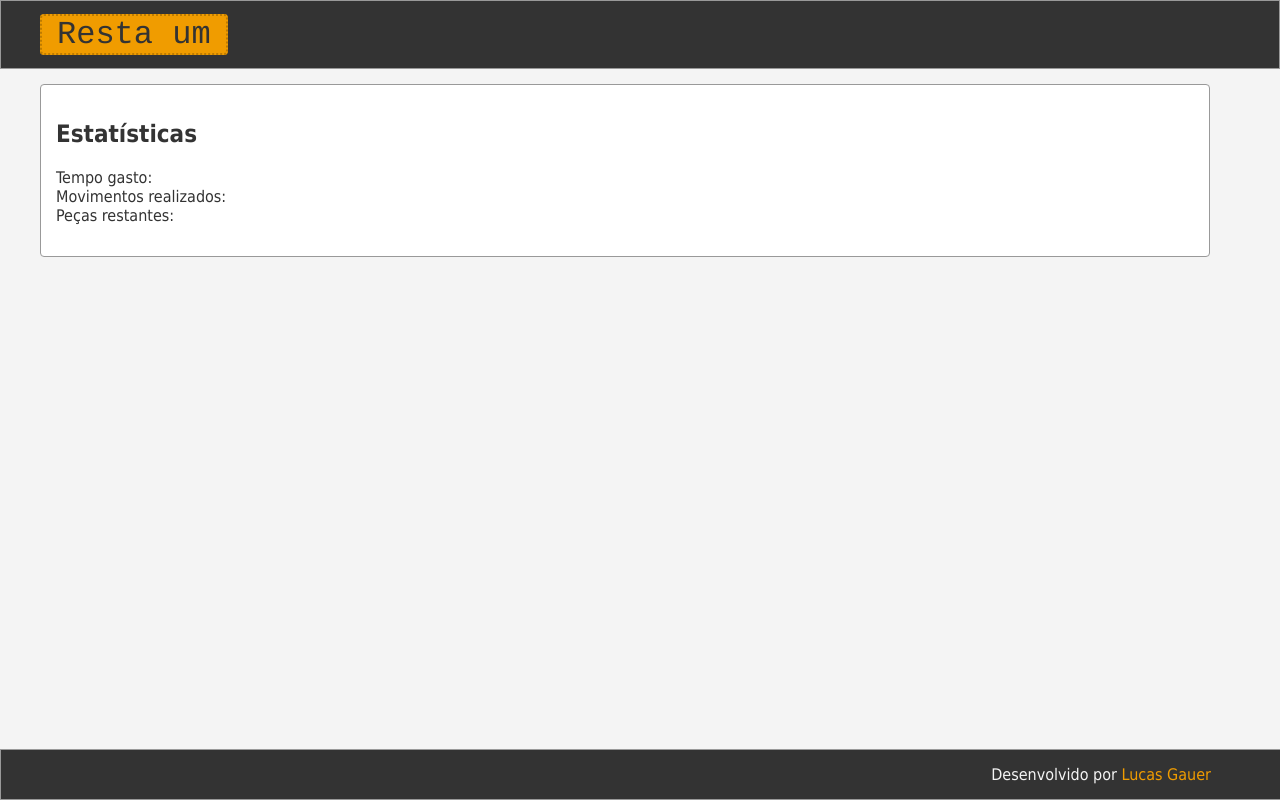
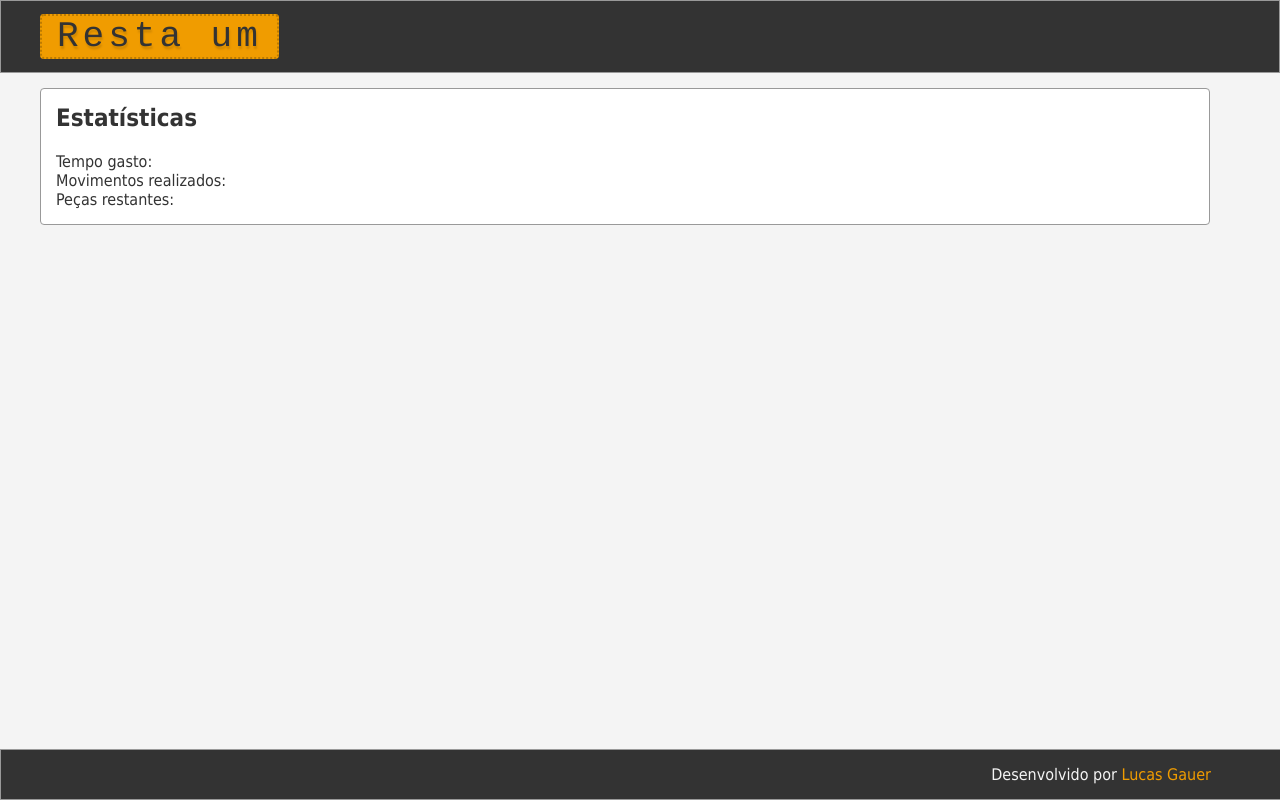
Before and after one commit to lucgauer/peg-solitaire, a website: page app/index.html in a window 1280 px wide. Drawn offline with Linux system fonts and the light colour scheme.

Commit message:
branding

```diff
--- a/app/styles/base/_mixins.scss
+++ b/app/styles/base/_mixins.scss
@@ -1,3 +1,4 @@
+// Define o estilo de um bloco em meio ao design proposto
 @mixin block($highlight: false) {
   @if ($highlight) {
     background-color: $gray-dark;
@@ -11,3 +12,13 @@
   border: 1px solid $gray;
   padding: $base-space;
 }
+
+// Ajusta as margens que sobram no inicio e fim do bloco
+@mixin block-adjust() {
+  :first-child {
+    margin-top: 0;
+  }
+  :last-child {
+    margin-bottom: 0;
+  }
+}
--- a/app/styles/base/_style.scss
+++ b/app/styles/base/_style.scss
@@ -20,10 +20,18 @@ header {
   color: $gray-dark;
   display: inline;
   font-family: 'Courier', sans-serif;
+  font-size: 2.25em;
   font-weight: normal;
   margin: 0;
+  letter-spacing: 4px;
   padding-left: $base-space;
   padding-right: $base-space;
+  text-shadow: darken($brand-primary, 6%) 1px 3px 2px;
+
+  .one {
+    font-weight: 900;
+    color: #B22222;
+  }
 }
 
 main {
--- a/app/styles/index.scss
+++ b/app/styles/index.scss
@@ -3,6 +3,11 @@
 
 .game-status {
   @include block();
+  @include block-adjust();
 
   border-radius: $base-radius;
+
+  .title {
+    margin-bottom: 16px;
+  }
 }
```
Also changed, not shown: app/styles/global.css, app/styles/index.css, 2 other files.
